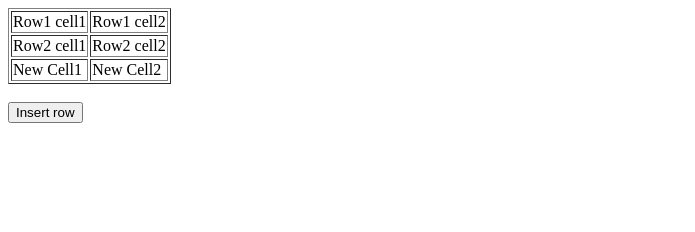
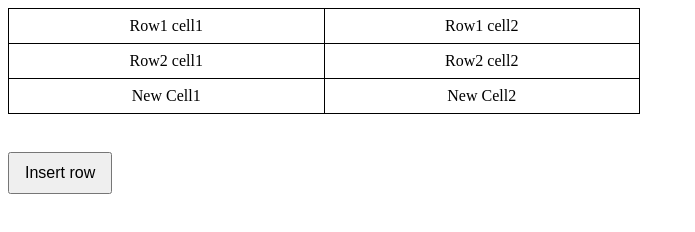
Before and after one commit to acciojob/create-table-1-Rohini4520, a website: page main.html in a window 1280 px wide. Shown: the whole page, without its empty margins (0-695 px from the left). Drawn offline with Linux system fonts and the light colour scheme.

Commit message:
created a submission

```diff
--- a/styles.css
+++ b/styles.css
@@ -1 +1,23 @@
 /*  your css code here. If applicable */
+ <style>
+        body {
+            font-family: Arial, sans-serif;
+            margin: 20px;
+        }
+        table {
+            border-collapse: collapse;
+            width: 50%;
+            margin-bottom: 20px;
+        }
+        table, th, td {
+            border: 1px solid black;
+        }
+        th, td {
+            padding: 8px;
+            text-align: center;
+        }
+        input[type="button"] {
+            padding: 10px 15px;
+            font-size: 16px;
+        }
+    </style>
```
